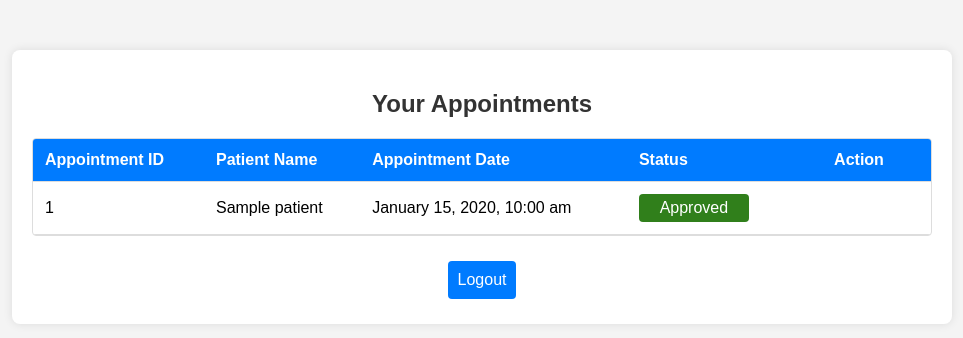
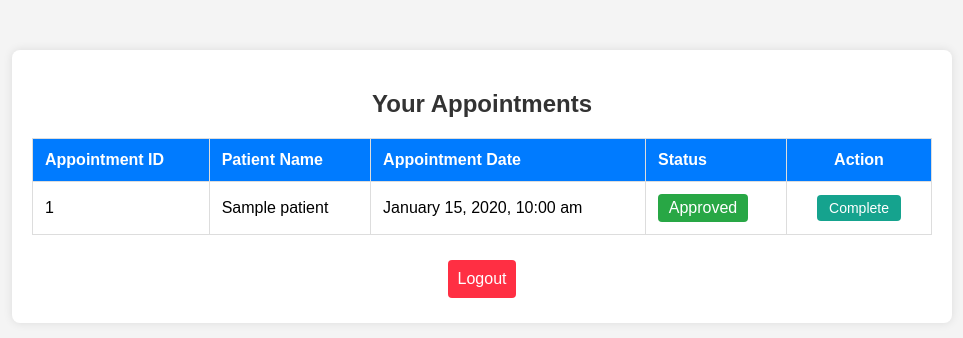
Before and after one commit to Germar22/hospital_appointment_system, a PHP site: page /doctor/doctor_dashboard.php in a window 1280 px wide. Shown: the top 338 px of the page, without its empty margins (158-1121 px from the left). Run offline with PHP 8.4, Linux system fonts and the light colour scheme; the visitor is signed in with stand-in values (Sample User, id 1); tables that the repository leaves empty or names only in its code hold one stand-in row (values such as "Sample post").

Commit message:
updated functionalities and data arrangement
updated functionalities and set the data display arrangement to most recent

```diff
--- a/doctor/doctor_dashboard.php
+++ b/doctor/doctor_dashboard.php
@@ -1,16 +1,16 @@
 <?php
 session_start();
-include '../db.php'; // Ensure this path is correct
+include '../db.php';
 
 // Check if user is logged in and is a doctor
 if (!isset($_SESSION['user_id']) || $_SESSION['user_type'] !== 'doctor') {
-    header("Location: ../index.php"); // Redirect to login page if not logged in or not a doctor
+    header("Location: ../index.php");
     exit();
 }
 
-$doctor_id = $_SESSION['user_id']; // Assuming doctor_id is stored in session after login
+$doctor_id = $_SESSION['user_id'];
 
-// Fetch appointments for the logged-in doctor, ordered by most recent appointment_id
+// Fetch appointments for the logged-in doctor
 $stmt = $pdo->prepare("
     SELECT a.id AS appointment_id, p.name AS patient_name, a.appointment_date, a.status
     FROM appointments a
@@ -22,14 +22,22 @@ $stmt = $pdo->prepare("
 $stmt->execute([$doctor_id]);
 $appointments = $stmt->fetchAll();
 
-// Handle appointment approval through AJAX request
-if (isset($_POST['ajax_approve'])) {
+// Handle appointment approval and completion through AJAX request
+if (isset($_POST['ajax_action'])) {
     $appointment_id = $_POST['appointment_id'];
+    $action = $_POST['action'];
 
-    $stmt = $pdo->prepare("UPDATE appointments SET status = 'Approved' WHERE id = ?");
-    $stmt->execute([$appointment_id]);
+    if ($action == 'approve') {
+        $stmt = $pdo->prepare("UPDATE appointments SET status = 'Approved' WHERE id = ?");
+    } elseif ($action == 'complete') {
+        $stmt = $pdo->prepare("UPDATE appointments SET status = 'Completed' WHERE id = ?");
+    }
 
-    echo "Success"; // Respond with success message
+    if ($stmt->execute([$appointment_id])) {
+        echo "Success";
+    } else {
+        echo "Failed";
+    }
     exit();
 }
 ?>
@@ -56,40 +64,44 @@ if (isset($_POST['ajax_approve'])) {
             background-color: #fff;
             border-radius: 8px;
             box-shadow: 0 0 10px rgba(0, 0, 0, 0.1);
-            overflow-x: auto; /* Ensure horizontal scrolling if needed */
         }
 
         h2 {
             text-align: center;
             color: #333;
+            margin-bottom: 20px;
         }
 
         .table-wrapper {
             max-height: 400px; /* Adjust as needed */
             overflow-y: auto;
-            border: 1px solid #ddd; /* Optional: adds a border around the table */
-            border-radius: 4px; /* Optional: rounds the corners */
+            margin-bottom: 20px; /* Space below the table */
         }
 
         table {
             width: 100%;
             border-collapse: collapse;
-            margin: 0; /* Remove default margin */
+            border: 1px solid #ddd; /* Add border around table */
         }
 
         th, td {
             padding: 12px;
             text-align: left;
-            border-bottom: 1px solid #ddd;
+            border: 1px solid #ddd; /* Add border around each cell */
         }
 
         th {
             background-color: #007bff;
             color: white;
+            font-weight: bold;
+        }
+
+        tr:nth-child(even) {
+            background-color: #f9f9f9;
         }
 
         tr:hover {
-            background-color: #f5f5f5;
+            background-color: #f1f1f1;
         }
 
         .status {
@@ -98,7 +110,7 @@ if (isset($_POST['ajax_approve'])) {
             color: white;
             text-align: center;
             display: inline-block;
-            min-width: 100px; /* Set a minimum width to ensure uniform size */
+            min-width: 80px;
         }
 
         .status.Pending {
@@ -106,7 +118,7 @@ if (isset($_POST['ajax_approve'])) {
         }
 
         .status.Approved {
-            background-color: #307f1b;
+            background-color: #28a745;
         }
 
         .status.Cancelled {
@@ -122,7 +134,7 @@ if (isset($_POST['ajax_approve'])) {
             display: inline-block;
             margin: 5px;
             padding: 10px;
-            background-color: #007bff;
+            background-color: #ff2f43;
             color: #fff;
             text-decoration: none;
             border-radius: 4px;
@@ -130,23 +142,22 @@ if (isset($_POST['ajax_approve'])) {
         }
 
         .nav-links a:hover {
-            background-color: #0056b3;
+            background-color: #fb0018;
         }
 
         .action-button {
-            background-color: #1b8718;
+            background-color: #28a745;
             color: white;
             border: none;
             padding: 5px 12px;
             border-radius: 4px;
             cursor: pointer;
             font-size: 14px;
-            min-width: 100px; /* Ensure buttons are of uniform size */
             text-align: center;
         }
 
         .action-button:hover {
-            background-color: #0056b3;
+            background-color: #218838;
         }
 
         form {
@@ -156,6 +167,15 @@ if (isset($_POST['ajax_approve'])) {
         .action-column {
             width: 120px; /* Set a fixed width for the action column */
             text-align: center;
+        }
+        .action-button.complete-btn {
+            background-color: #15a38e;
+        }
+        .action-button.complete-btn:hover {
+            background-color: #138496;
+        }
+        .status.Completed {
+            background-color: #15a38e;
         }
     </style>
 </head>
@@ -170,7 +190,7 @@ if (isset($_POST['ajax_approve'])) {
                         <th>Patient Name</th>
                         <th>Appointment Date</th>
                         <th>Status</th>
-                        <th class="action-column">Action</th> <!-- Apply fixed width here -->
+                        <th class="action-column">Action</th>
                     </tr>
                 </thead>
                 <tbody>
@@ -184,13 +204,15 @@ if (isset($_POST['ajax_approve'])) {
                                 <td class="action-column">
                                     <?php if ($appointment['status'] === 'Pending'): ?>
                                         <button class="action-button approve-btn" data-id="<?php echo htmlspecialchars($appointment['appointment_id']); ?>">Approve</button>
+                                    <?php elseif ($appointment['status'] === 'Approved'): ?>
+                                        <button class="action-button complete-btn" data-id="<?php echo htmlspecialchars($appointment['appointment_id']); ?>">Complete</button>
                                     <?php endif; ?>
                                 </td>
                             </tr>
                         <?php endforeach; ?>
                     <?php else: ?>
                         <tr>
-                            <td colspan="5">No appointments found.</td>
+                            <td colspan="5" style="text-align: center;">No appointments found.</td>
                         </tr>
                     <?php endif; ?>
                 </tbody>
@@ -204,20 +226,25 @@ if (isset($_POST['ajax_approve'])) {
 
     <script>
         $(document).ready(function() {
-            $('.approve-btn').click(function() {
+            $('.approve-btn, .complete-btn').click(function() {
                 var button = $(this);
                 var appointmentId = button.data('id');
+                var action = button.hasClass('approve-btn') ? 'approve' : 'complete';
 
                 $.ajax({
                     type: 'POST',
                     url: 'doctor_dashboard.php',
-                    data: { ajax_approve: true, appointment_id: appointmentId },
+                    data: { ajax_action: true, appointment_id: appointmentId, action: action },
                     success: function(response) {
                         if (response === "Success") {
-                            button.closest('tr').find('.status').removeClass('Pending').addClass('Approved').text('Approved');
-                            button.remove(); // Remove the button after approval
+                            if (action === 'approve') {
+                                button.closest('tr').find('.status').removeClass('Pending').addClass('Approved').text('Approved');
+                            } else if (action === 'complete') {
+                                button.closest('tr').find('.status').removeClass('Approved').addClass('Completed').text('Completed');
+                            }
+                            button.remove(); // Remove the button after the action
                         } else {
-                            alert('Failed to approve the appointment. Please try again.');
+                            alert('Failed to process the request. Please try again.');
                         }
                     }
                 });
```
Also changed, not shown: admin/manage_appointments.php (+16 -8 lines), user/patient_dashboard.php (+35 -1 lines).
